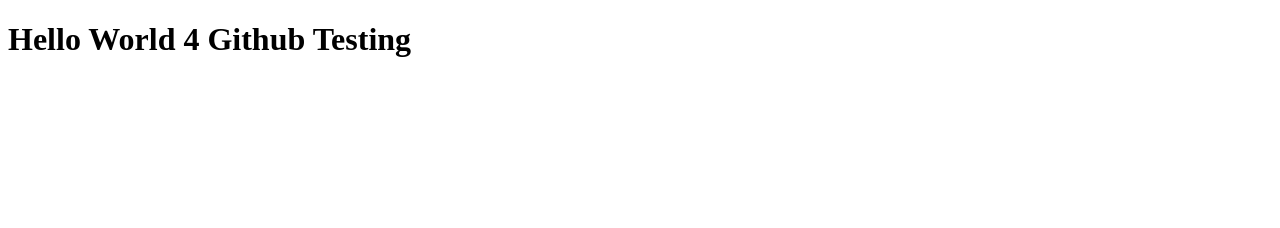
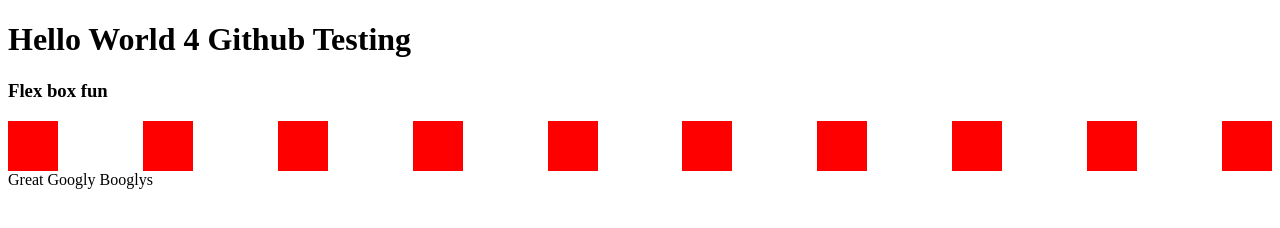
Before and after one commit to socceronly/hello-world-4, a plain HTML site: page index.html in a window 1280 px wide. Drawn offline with Linux system fonts and the light colour scheme.

Commit message:
Update index.html

```diff
--- a/index.html
+++ b/index.html
@@ -3,8 +3,38 @@
 <head>
 	<meta charset="UTF-8">
 	<title>Hello World 4</title>
+
+	<style>
+		.box {
+			height: 50px;
+			width: 50px;
+			background: red;
+		}
+
+		.boxHolder {
+			display: flex;
+			flex-direction: row;
+			justify-content: space-between;
+		}
+	</style>
 </head>
 <body>
 	<h1>Hello World 4 Github Testing</h1>
+
+	<h3>Flex box fun</h3>
+
+	<div class="boxHolder">
+		<div class="box"></div>
+		<div class="box"></div>
+		<div class="box"></div>
+		<div class="box"></div>
+		<div class="box"></div>
+		<div class="box"></div>
+		<div class="box"></div>
+		<div class="box"></div>
+		<div class="box"></div>
+		<div class="box"></div>
+	</div>
+	Great Googly Booglys
 </body>
 </html>
```
